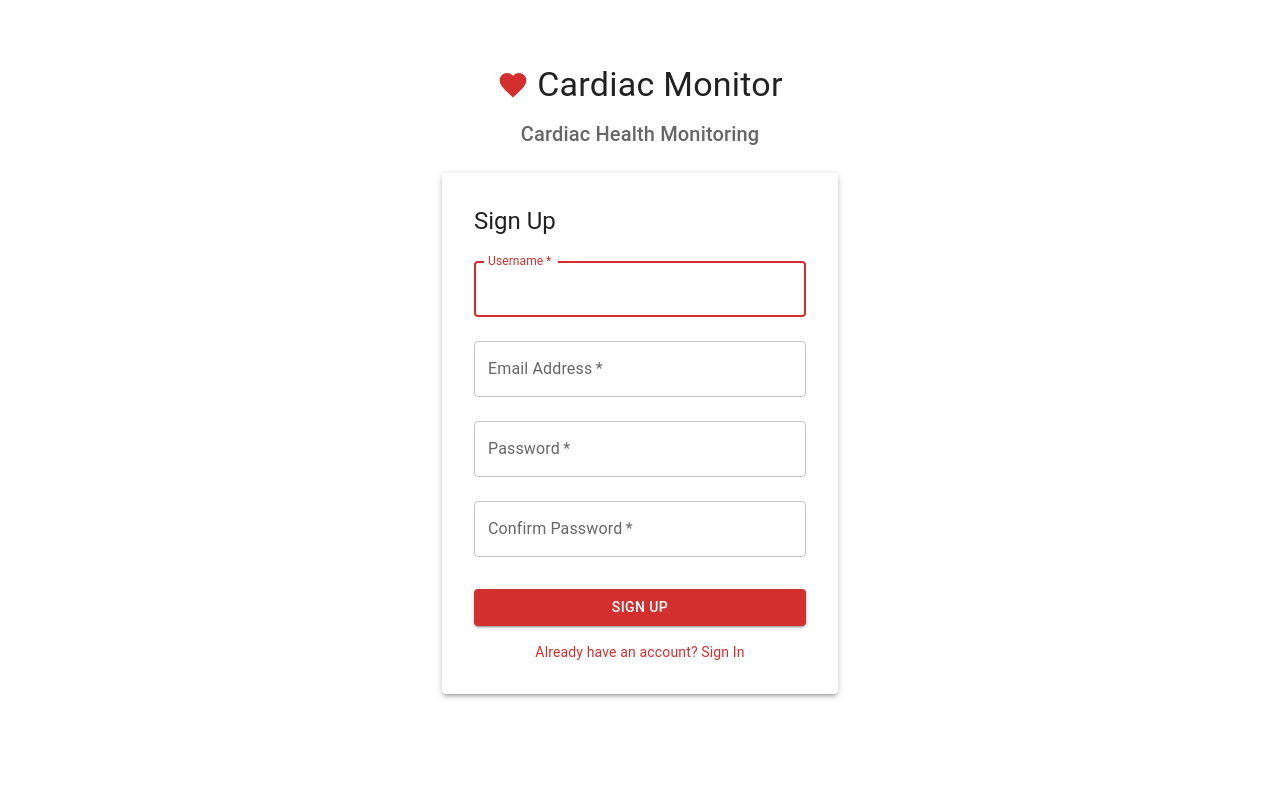
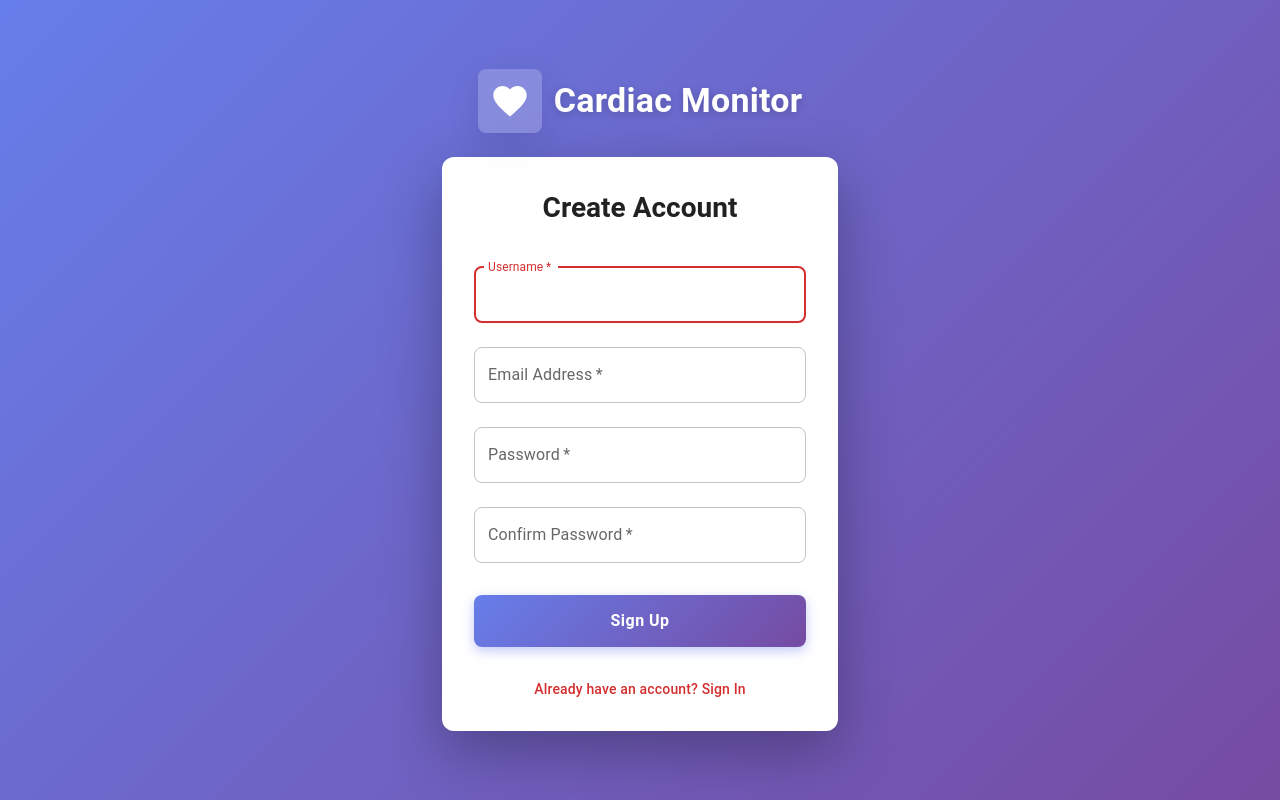
Before and after one commit to okalmanwa/heart_monitor, a React (Vite) app in the folder frontend/: page /register in a window 1280 px wide. Built offline with nearby package versions, Linux system fonts and the light colour scheme; no server answers.

Commit message:
register form cleaned

```diff
--- a/frontend/src/pages/Register.tsx
+++ b/frontend/src/pages/Register.tsx
@@ -51,63 +51,101 @@ const Register = () => {
   }
 
   return (
+    <Box
+      sx={{
+        minHeight: '100vh',
+        display: 'flex',
+        alignItems: 'center',
+        justifyContent: 'center',
+        background: 'linear-gradient(135deg, #667eea 0%, #764ba2 100%)',
+        py: { xs: 4, sm: 6 },
+        px: { xs: 2, sm: 3 },
+      }}
+    >
       <Container
         component="main"
         maxWidth="xs"
-      sx={{ px: { xs: 2, sm: 3 } }}
       >
         <Box
           sx={{
-          marginTop: { xs: 4, sm: 8 },
             display: 'flex',
             flexDirection: 'column',
             alignItems: 'center',
           }}
         >
+          <Box
+            sx={{
+              mb: 3,
+              display: 'flex',
+              alignItems: 'center',
+              gap: 1.5,
+            }}
+          >
+            <Box
+              sx={{
+                width: { xs: 56, sm: 64 },
+                height: { xs: 56, sm: 64 },
+                borderRadius: 2,
+                background: 'rgba(255, 255, 255, 0.2)',
+                backdropFilter: 'blur(10px)',
+                display: 'flex',
+                alignItems: 'center',
+                justifyContent: 'center',
+                boxShadow: '0 8px 32px rgba(0, 0, 0, 0.1)',
+              }}
+            >
+              <FavoriteIcon sx={{ color: 'white', fontSize: { xs: '2rem', sm: '2.5rem' } }} />
+            </Box>
             <Typography
               component="h1"
               variant="h4"
-          gutterBottom
               sx={{
-            display: 'flex',
-            alignItems: 'center',
-            gap: 1,
-            fontSize: { xs: '1.5rem', sm: '2.125rem' }
+                color: 'white',
+                fontWeight: 700,
+                fontSize: { xs: '1.75rem', sm: '2.125rem' },
+                textShadow: '0 2px 8px rgba(0, 0, 0, 0.2)',
               }}
             >
-          <FavoriteIcon sx={{ color: '#d32f2f', fontSize: { xs: '1.5rem', sm: '2rem' } }} />
               Cardiac Monitor
             </Typography>
-        <Typography
-          component="h2"
-          variant="h6"
-          color="text.secondary"
-          gutterBottom
-          sx={{ fontSize: { xs: '0.875rem', sm: '1.25rem' } }}
-        >
-          Cardiac Health Monitoring
-        </Typography>
+          </Box>
+
           <Paper
-          elevation={3}
+            elevation={24}
             sx={{
-            padding: { xs: 2, sm: 4 },
-            marginTop: 2,
-            width: '100%'
+              padding: { xs: 3, sm: 4 },
+              width: '100%',
+              borderRadius: 3,
+              boxShadow: '0 20px 60px rgba(0, 0, 0, 0.3)',
             }}
           >
             <Typography
               component="h2"
               variant="h5"
               gutterBottom
-            sx={{ fontSize: { xs: '1.25rem', sm: '1.5rem' } }}
+              sx={{
+                fontSize: { xs: '1.5rem', sm: '1.75rem' },
+                fontWeight: 700,
+                mb: 3,
+                textAlign: 'center',
+                color: 'text.primary',
+              }}
             >
-            Sign Up
+              Create Account
             </Typography>
+
             {error && (
-            <Alert severity="error" sx={{ mb: 2 }}>
+              <Alert
+                severity="error"
+                sx={{
+                  mb: 2,
+                  borderRadius: 2,
+                }}
+              >
                 {error}
               </Alert>
             )}
+
             <form onSubmit={handleSubmit}>
               <TextField
                 margin="normal"
@@ -120,6 +158,11 @@ const Register = () => {
                 autoFocus
                 value={username}
                 onChange={(e) => setUsername(e.target.value)}
+                sx={{
+                  '& .MuiOutlinedInput-root': {
+                    borderRadius: 2,
+                  },
+                }}
               />
               <TextField
                 margin="normal"
@@ -131,6 +174,11 @@ const Register = () => {
                 autoComplete="email"
                 value={email}
                 onChange={(e) => setEmail(e.target.value)}
+                sx={{
+                  '& .MuiOutlinedInput-root': {
+                    borderRadius: 2,
+                  },
+                }}
               />
               <TextField
                 margin="normal"
@@ -143,6 +191,11 @@ const Register = () => {
                 autoComplete="new-password"
                 value={password}
                 onChange={(e) => setPassword(e.target.value)}
+                sx={{
+                  '& .MuiOutlinedInput-root': {
+                    borderRadius: 2,
+                  },
+                }}
               />
               <TextField
                 margin="normal"
@@ -154,20 +207,52 @@ const Register = () => {
                 id="password2"
                 value={password2}
                 onChange={(e) => setPassword2(e.target.value)}
+                sx={{
+                  '& .MuiOutlinedInput-root': {
+                    borderRadius: 2,
+                  },
+                }}
               />
               <Button
                 type="submit"
                 fullWidth
                 variant="contained"
                 disabled={loading}
-              sx={{ mt: 3, mb: 2 }}
+                sx={{
+                  mt: 3,
+                  mb: 2,
+                  py: 1.5,
+                  borderRadius: 2,
+                  fontSize: '1rem',
+                  fontWeight: 600,
+                  textTransform: 'none',
+                  background: 'linear-gradient(135deg, #667eea 0%, #764ba2 100%)',
+                  boxShadow: '0 4px 12px rgba(102, 126, 234, 0.4)',
+                  '&:hover': {
+                    boxShadow: '0 6px 16px rgba(102, 126, 234, 0.5)',
+                    transform: 'translateY(-1px)',
+                  },
+                  '&:disabled': {
+                    background: 'rgba(102, 126, 234, 0.5)',
+                  },
+                  transition: 'all 0.2s ease',
+                }}
                 startIcon={loading ? <CircularProgress size={20} color="inherit" /> : null}
               >
                 {loading ? 'Signing Up...' : 'Sign Up'}
               </Button>
-            <Box textAlign="center">
+              <Box textAlign="center" mt={2}>
                 <Link to="/login" style={{ textDecoration: 'none' }}>
-                <Typography variant="body2" color="primary">
+                  <Typography
+                    variant="body2"
+                    sx={{
+                      color: 'primary.main',
+                      fontWeight: 500,
+                      '&:hover': {
+                        textDecoration: 'underline',
+                      },
+                    }}
+                  >
                     Already have an account? Sign In
                   </Typography>
                 </Link>
@@ -176,6 +261,7 @@ const Register = () => {
           </Paper>
         </Box>
       </Container>
+    </Box>
   )
 }
 
```
Lines whose indentation alone changed are shown as unchanged.
